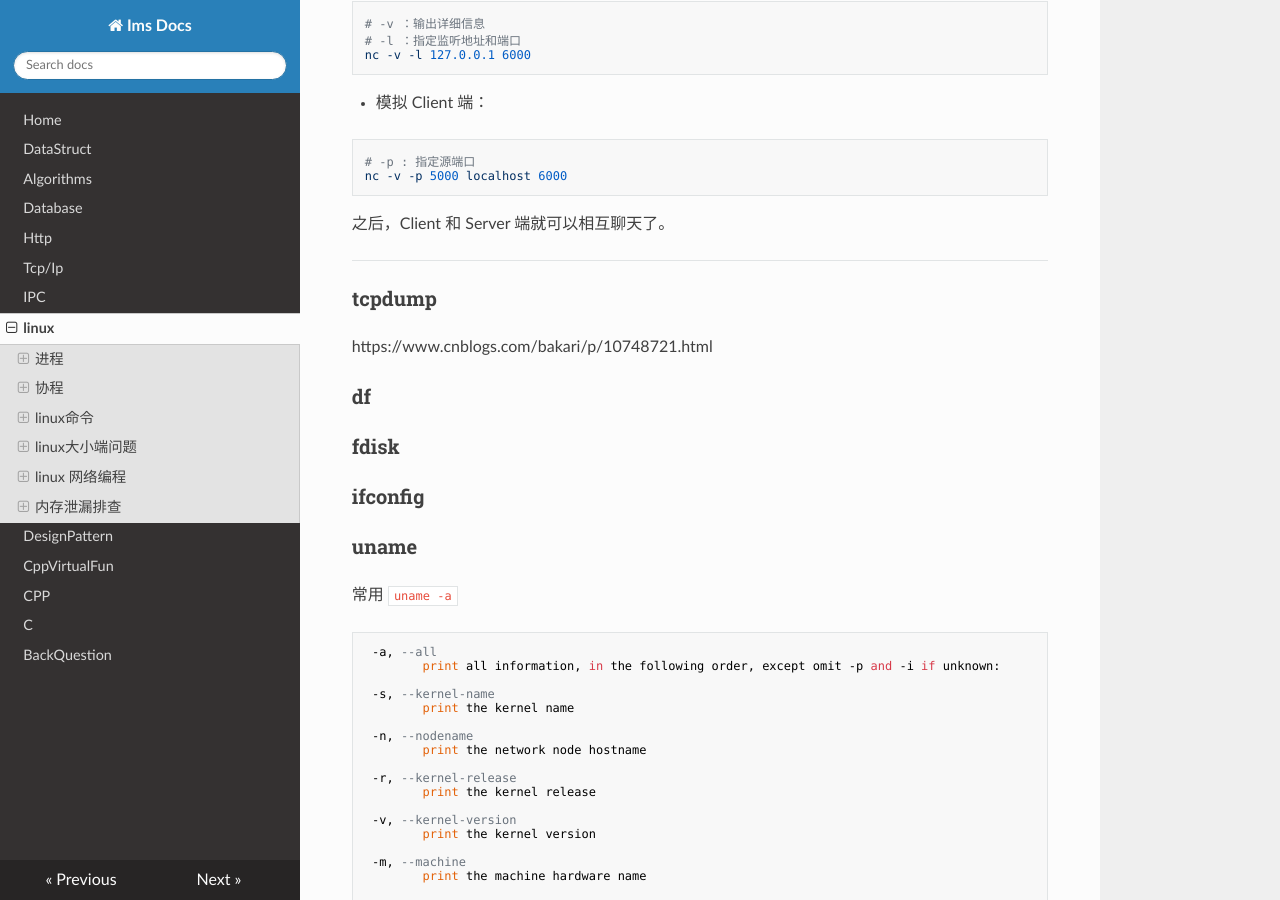
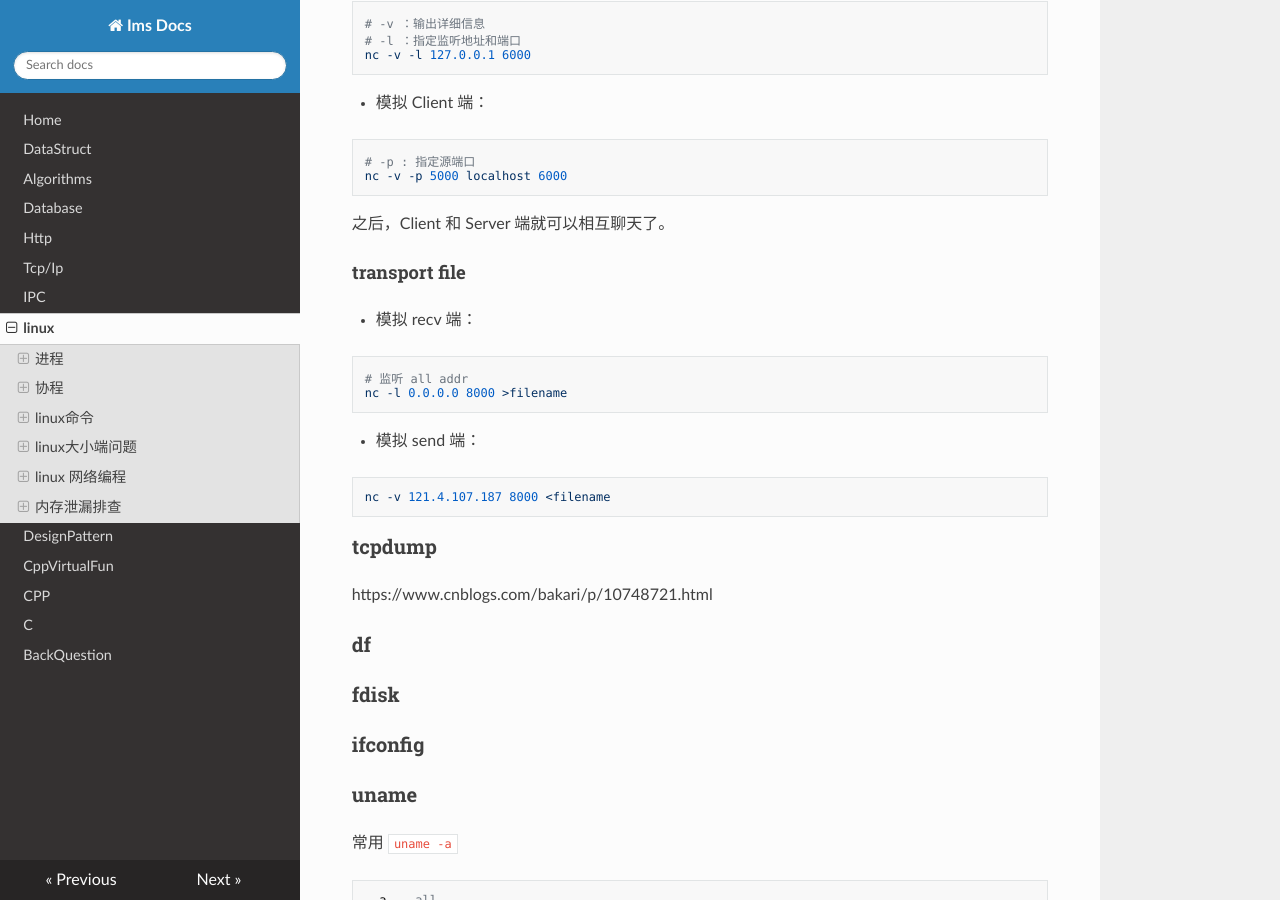
Before and after one commit to ims0/mkdocs, an MkDocs documentation site: the page built from docs/linux.md, in a window 1280 px wide and 900 px high, scrolled down 6306 px. Built offline with MkDocs 1.6.1, drawn with Linux system fonts in a browser that asks for light colours; nearby versions of some CDN libraries.

Commit message:
add nc send file

````diff
--- a/docs/linux.md
+++ b/docs/linux.md
@@ -270,8 +270,19 @@ nc -v -p 5000 localhost 6000
 ```
 之后，Client 和 Server 端就可以相互聊天了。
 
+#### transport file
 
--------------
++ 模拟 recv 端：
+```
+# 监听 all addr
+nc -l 0.0.0.0 8000 >filename
+```
+
++ 模拟 send 端：
+```
+nc -v 121.4.107.187 8000 <filename
+```
+
 
 ### tcpdump
 
````
